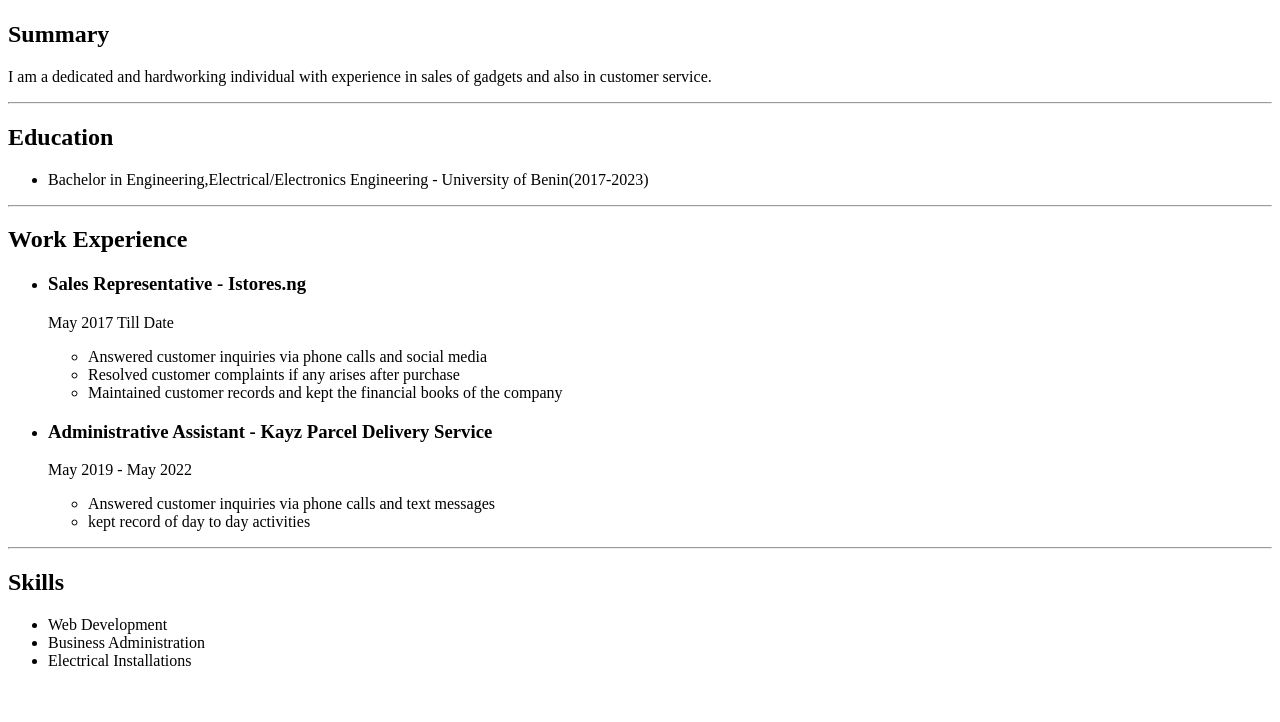
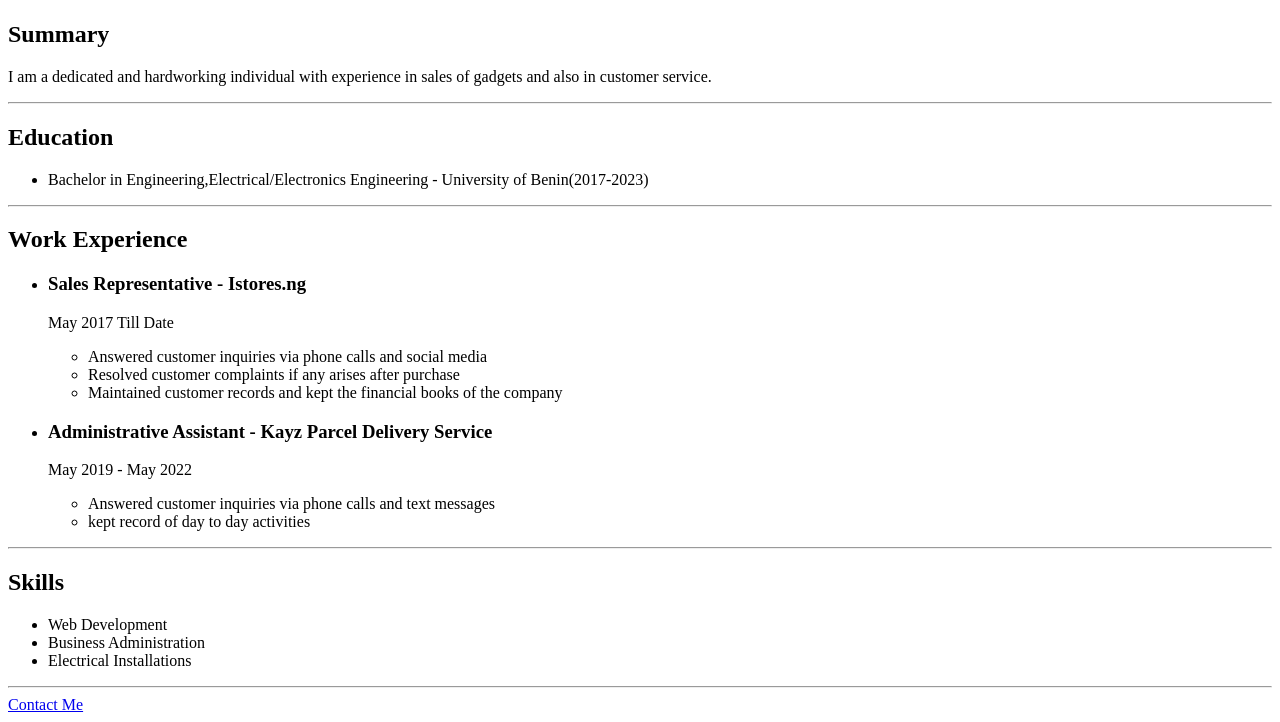
Before and after one commit to jbenedict920/My-Resume, a plain HTML site: page index2.html in a window 1280 px wide. Shown: the part 283-1005 px from the top of the page. Before the commit the page ends 969 px from the top, so only its background shows below. Drawn offline with Linux system fonts and the light colour scheme; files whose address does not match are found by name.

Commit message:
Add files via upload

```diff
--- a/index2.html
+++ b/index2.html
@@ -39,5 +39,7 @@
         <li>Business Administration</li>
         <li>Electrical Installations</li>
     </ul>
+    <hr />
+    <a href="./public/contact.html">Contact Me</a>
 </body>
 </html>
```
